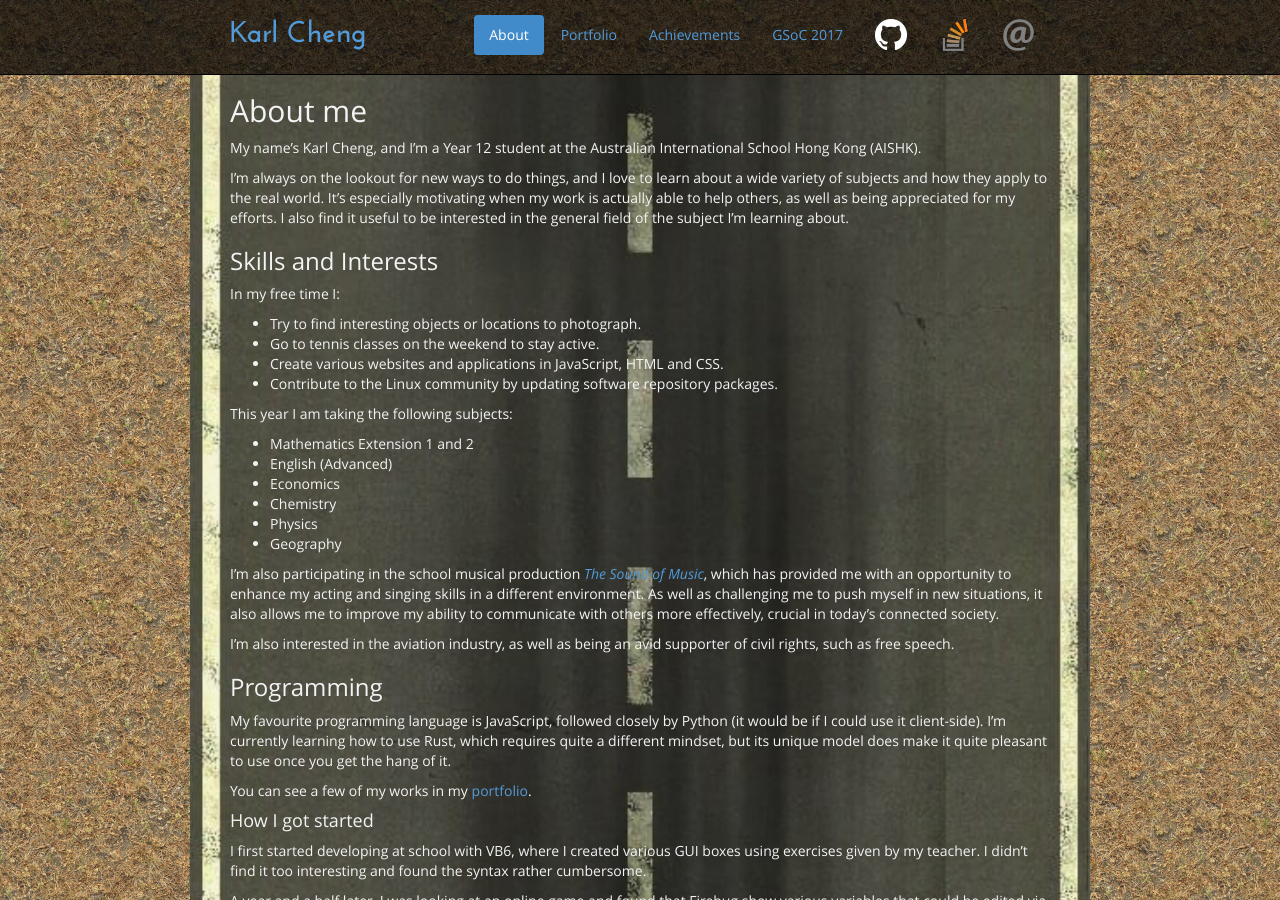
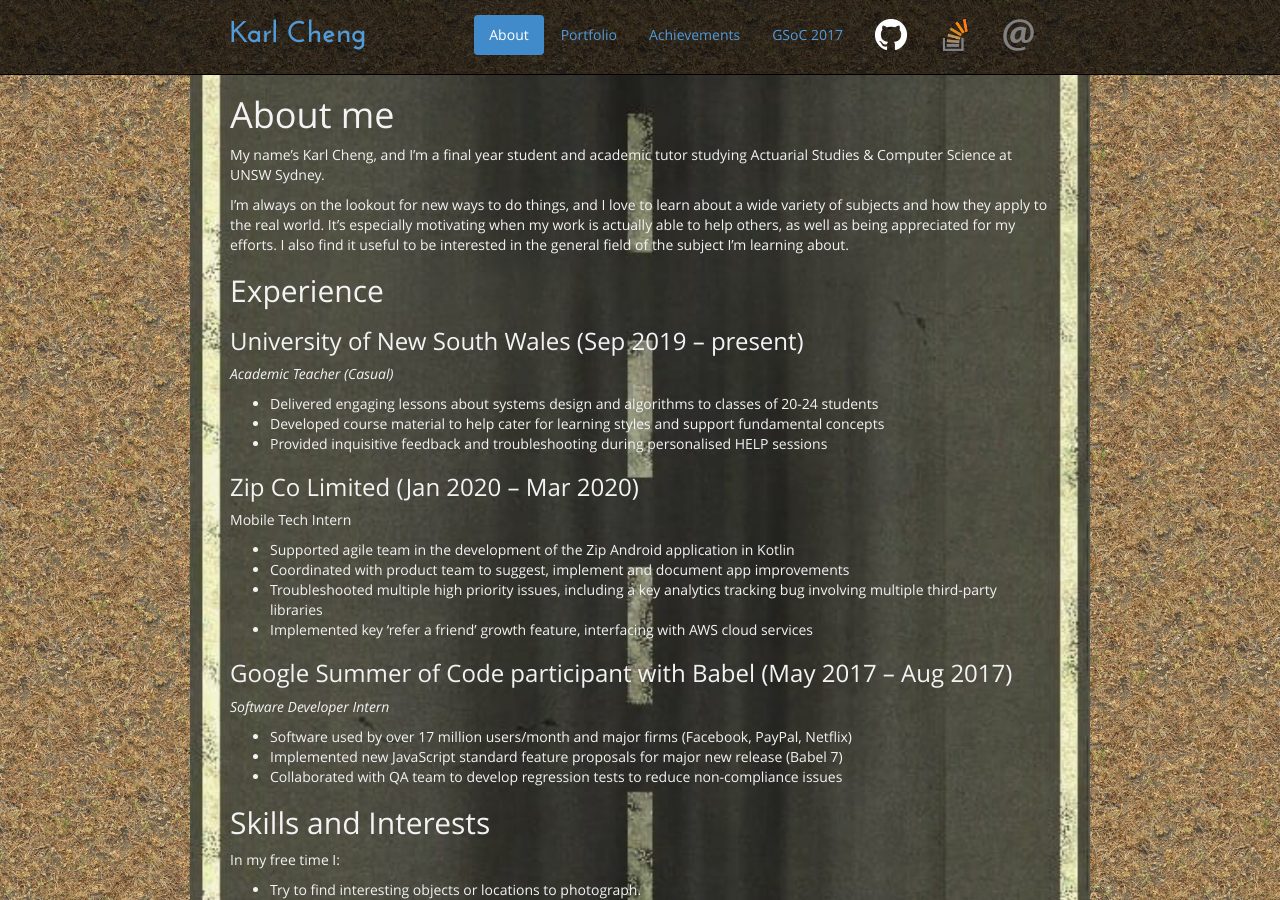
Before and after one commit to Qantas94Heavy/qantas94heavy.github.io, a Jekyll site: the page built from about.md, in a window 1280 px wide and 900 px high. Built offline with Jekyll 4.4.1, drawn with Linux system fonts in a browser that asks for light colours; our own code applies the rules of GitHub Pages for plain Markdown files.

Commit message:
Update about.md

```diff
--- a/about.md
+++ b/about.md
@@ -2,17 +2,38 @@
 layout: default
 ---
 
-## About me
+# About me
 
-My name's Karl Cheng, and I'm a Year 12 student at the Australian International School Hong Kong
-(AISHK).
+My name's Karl Cheng, and I'm a final year student and academic tutor studying
+Actuarial Studies & Computer Science at UNSW Sydney.
 
 I'm always on the lookout for new ways to do things, and I love to learn about a wide variety of
 subjects and how they apply to the real world. It's especially motivating when my work is actually
 able to help others, as well as being appreciated for my efforts. I also find it useful to be
 interested in the general field of the subject I'm learning about.
 
-### Skills and Interests
+## Experience
+
+### University of New South Wales	(Sep 2019 – present)
+_Academic Teacher (Casual)_
+* Delivered engaging lessons about systems design and algorithms to classes of 20-24 students
+* Developed course material to help cater for learning styles and support fundamental concepts
+* Provided inquisitive feedback and troubleshooting during personalised HELP sessions
+
+### Zip Co Limited	(Jan 2020 – Mar 2020)
+Mobile Tech Intern
+* Supported agile team in the development of the Zip Android application in Kotlin
+* Coordinated with product team to suggest, implement and document app improvements
+* Troubleshooted multiple high priority issues, including a key analytics tracking bug involving multiple third-party libraries
+* Implemented key ‘refer a friend’ growth feature, interfacing with AWS cloud services
+
+### Google Summer of Code participant with Babel	(May 2017 – Aug 2017)
+_Software Developer Intern_
+* Software used by over 17 million users/month and major firms (Facebook, PayPal, Netflix)
+* Implemented new JavaScript standard feature proposals for major new release (Babel 7)
+* Collaborated with QA team to develop regression tests to reduce non-compliance issues
+
+## Skills and Interests
 
 In my free time I:
 
@@ -21,26 +42,7 @@
  - Create various websites and applications in JavaScript, HTML and CSS.
  - Contribute to the Linux community by updating software repository packages.
 
-This year I am taking the following subjects:
-
- - Mathematics Extension 1 and 2
- - English (Advanced)
- - Economics
- - Chemistry
- - Physics
- - Geography
-
-I'm also participating in the school musical production [_The Sound of Music_][SOM], which has
-provided me with an opportunity to enhance my acting and singing skills in a different environment.
-As well as challenging me to push myself in new situations, it also allows me to improve my ability
-to communicate with others more effectively, crucial in today's connected society.
-
-I'm also interested in the aviation industry, as well as being an avid supporter of civil rights,
-such as free speech.
-
-  [SOM]: http://soundofmusic.aishk.edu.hk
-
-### Programming
+## Programming
 
 My favourite programming language is JavaScript, followed closely by Python (it would be if I could
 use it client-side). I'm currently learning how to use Rust, which requires quite a different
@@ -48,7 +50,7 @@
 
 You can see a few of my works in my [portfolio]({{ site.baseurl }}/portfolio.html).
 
-#### How I got started
+### How I got started
 
 I first started developing at school with VB6, where I created various GUI boxes using exercises
 given by my teacher. I didn't find it too interesting and found the syntax rather cumbersome.
```
